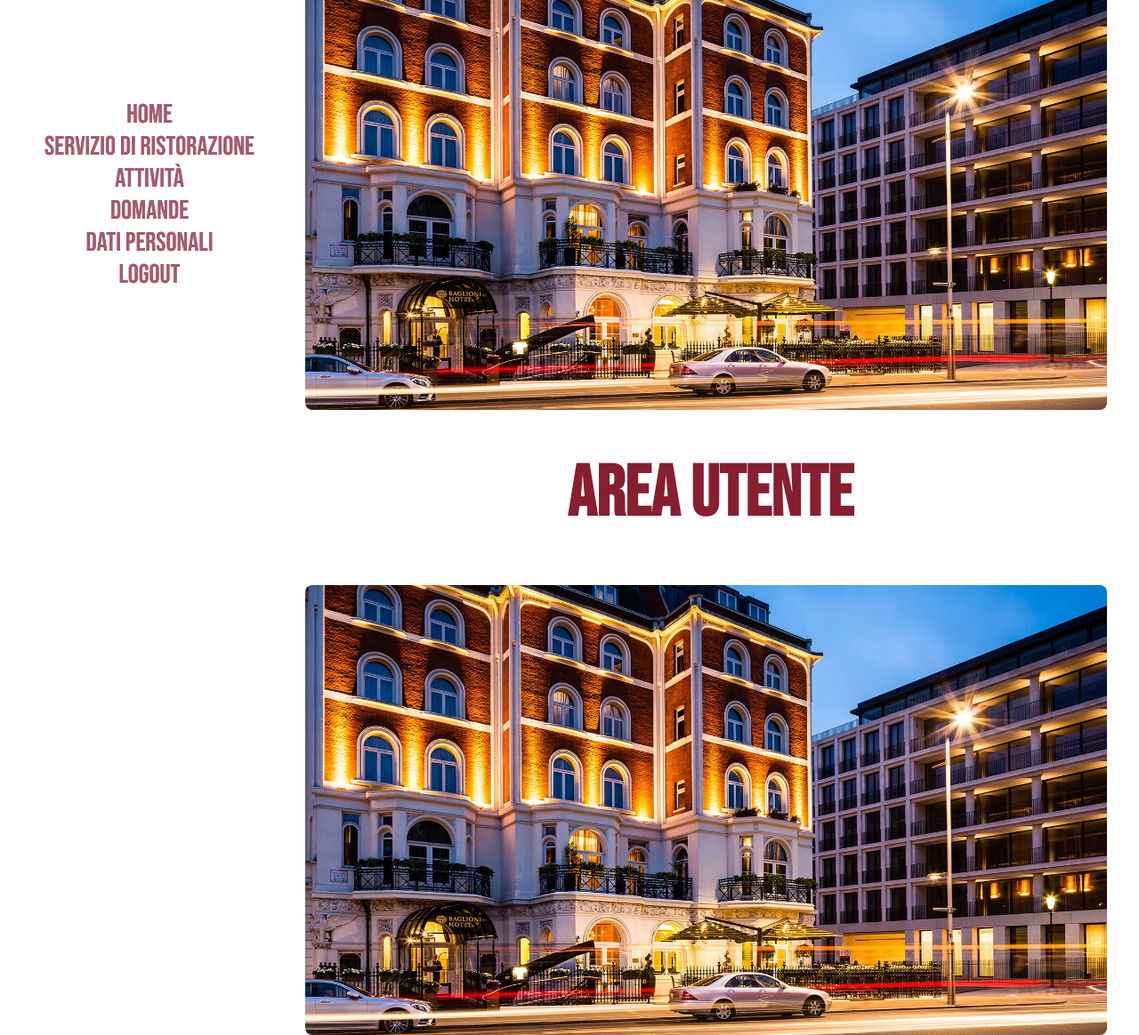
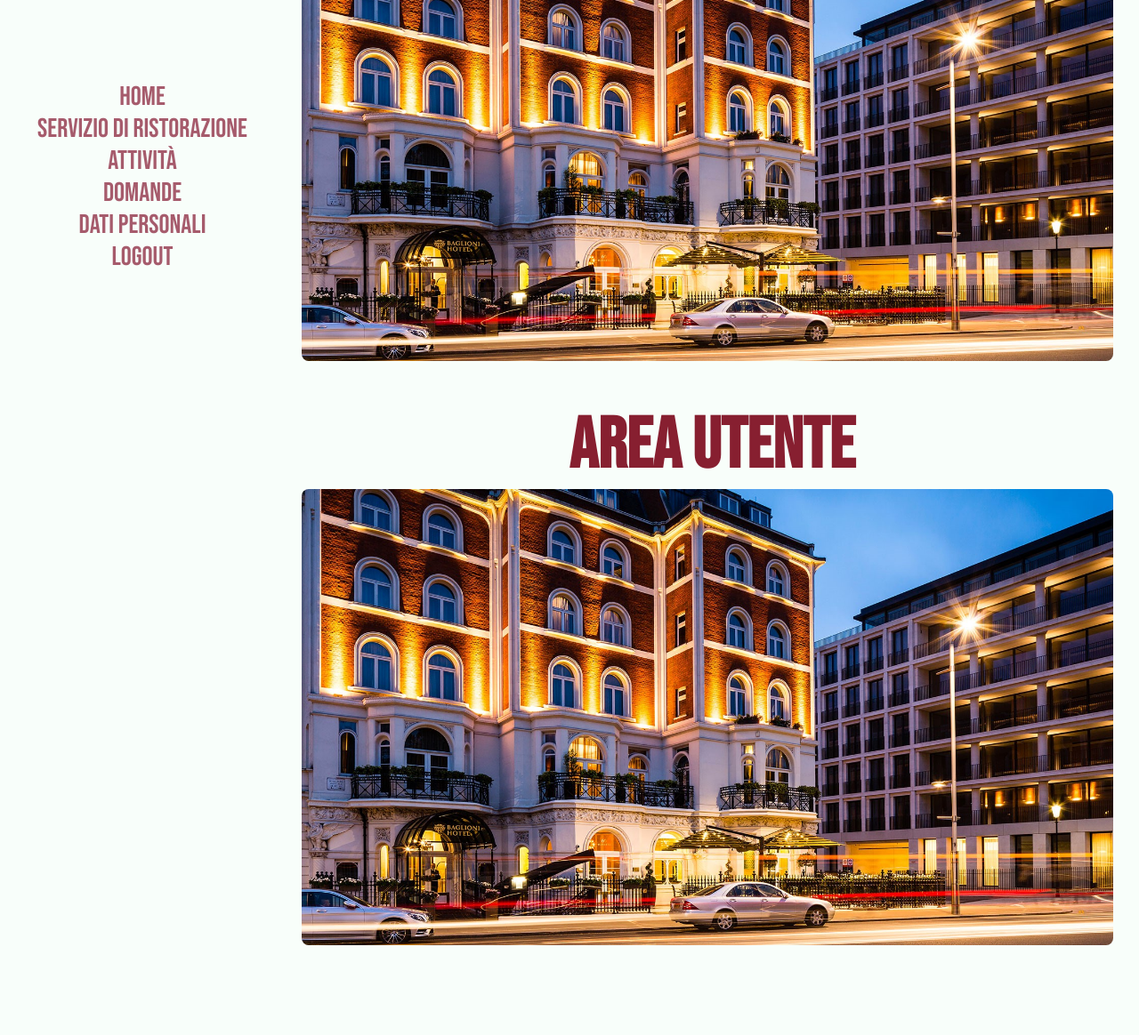
Before and after one commit to AngeloTrifelli/Tesina-LWEB, a PHP site: page /PHP/areaUtente.php in a window 1280 px wide. Shown: the part 251-1415 px from the top of the page at 89% size. After the commit the page ends 1314 px from the top, so only its background shows below. Run offline with PHP 8.4, Linux system fonts and the light colour scheme.

Commit message:
Update areaUtente.css

```diff
--- a/CSS/areaUtente.css
+++ b/CSS/areaUtente.css
@@ -1,4 +1,3 @@
-<<<<<<< HEAD
 *{
     margin: 0;
     padding: 0%;
@@ -70,76 +69,3 @@ a{
     font-size: 80px;
     margin-top: 5%;
 }
-=======
-*{
-    margin: 0;
-    padding: 0%;
-    box-sizing: border-box;
-    background-color: #f8fefa
-
-}
-
-a{
-    text-decoration: none;
-
-}
-
-.item{
-    font-family: 'Bebas Neue', cursive;
-    font-size: 30px;
-    color: #a65b6c;
-    transition: all 300ms ease;
-}
-
-.item:hover{
-    color:#871f30 ;
-}
-
-
-#leftColumn{
-    float: left;
-    text-align: justify;
-    width: 25%;
-    position: fixed;
-
-}
-
-#rightColumn{
-    float: right;
-    text-align: justify;
-    width: 75%;
-}
-
-#links{
-    padding-top: 35%;
-      text-align: center;
-}
-
-#logo{
-    width:80%;
-    padding-top: 10%;
-    padding-left: 5%;
-}
-
-.title{
-    color: #871f30;
-    text-align: center;
-    font-family: 'Bebas Neue', cursive;
-    font-size: 40px;
-    margin-top: 5%;
-}
-
-#img{
-    margin-left: 2%;
-    width: 95%;
-    border-radius: 8px;
-}
-
-#mainTitle{
-    color: #871f30;
-    text-align: center;
-    font-family: 'Bebas Neue', cursive;
-    font-size: 80px;
-    margin-top: 5%;
-}
->>>>>>> master
```
